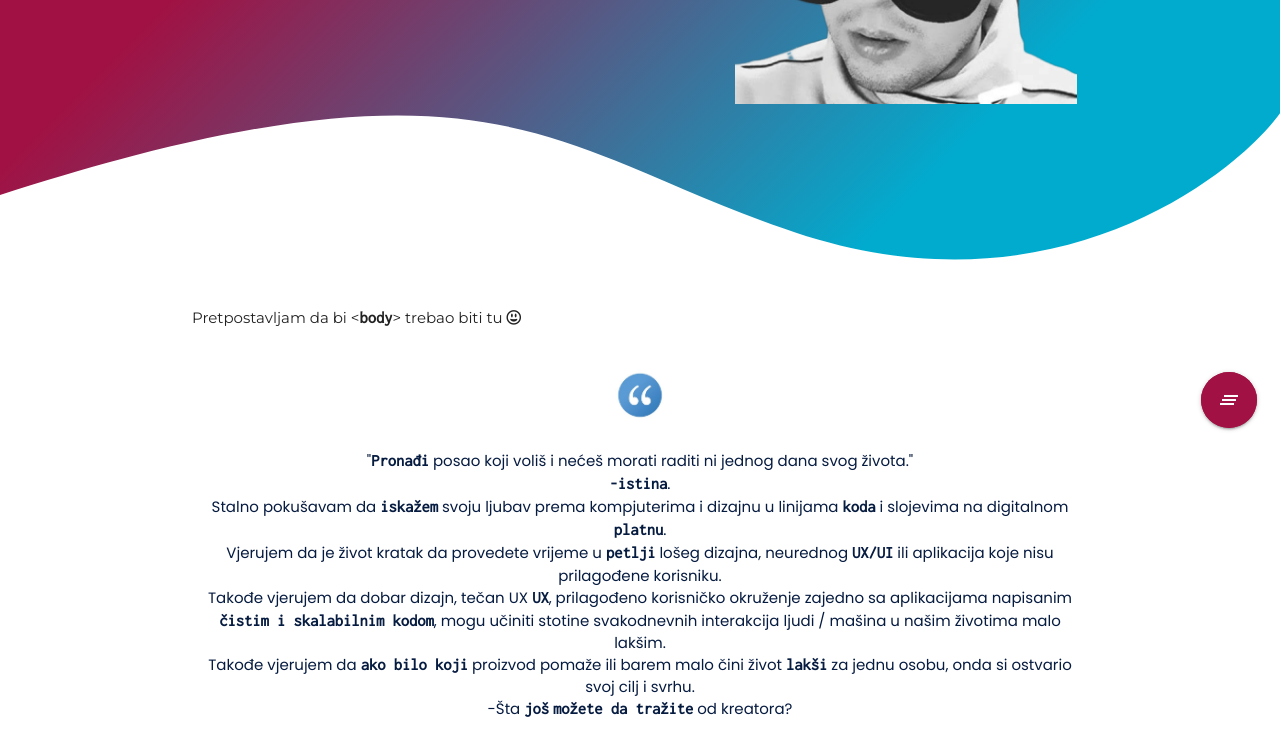
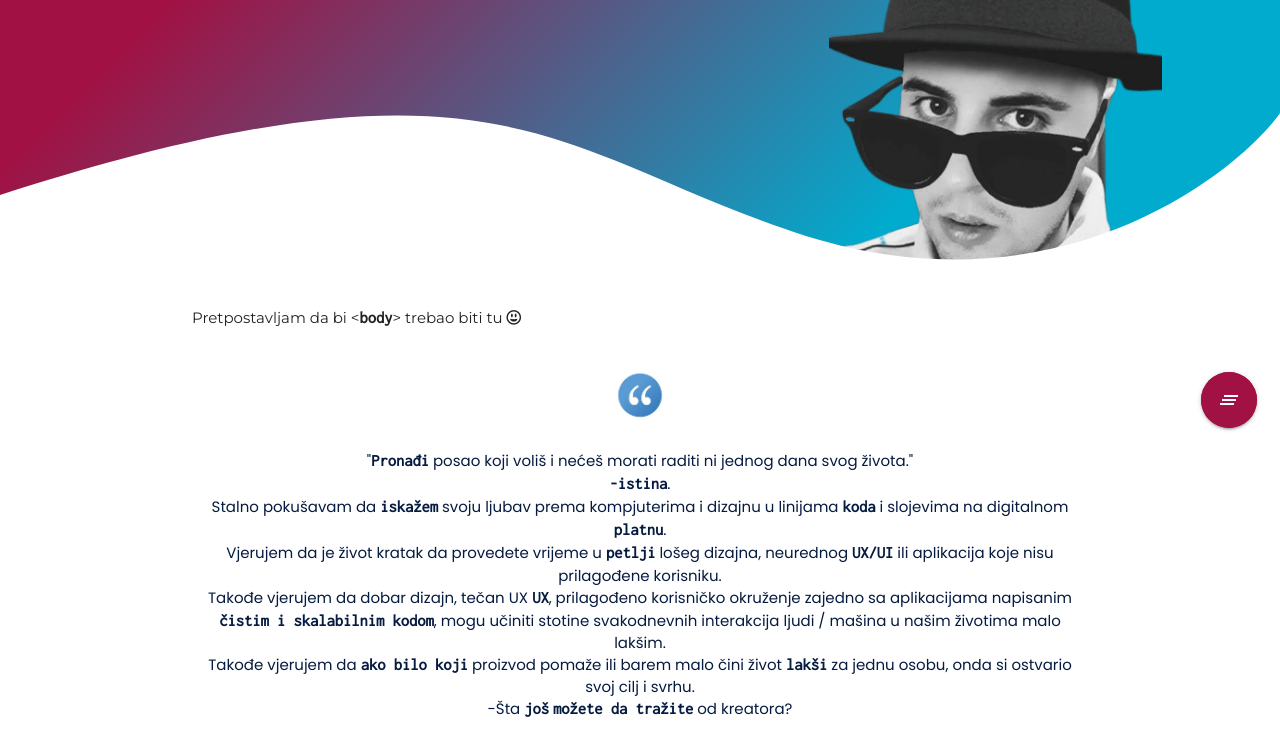
Before and after one commit to BranislavDrljaca/Moj-portfolio, a website: page index.html in a window 1280 px wide. Shown: the part 349-1100 px from the top of the page. Drawn offline with nearby package versions, Linux system fonts and the light colour scheme.

Commit message:
Update style.css

```diff
--- a/css/style.css
+++ b/css/style.css
@@ -93,7 +93,7 @@ p {
   border-right: 1px solid #fff;
 }
 
-#bojan {
+#branislav {
 	width: 26vw;
 	position: absolute;
 	bottom: 2px;
```
